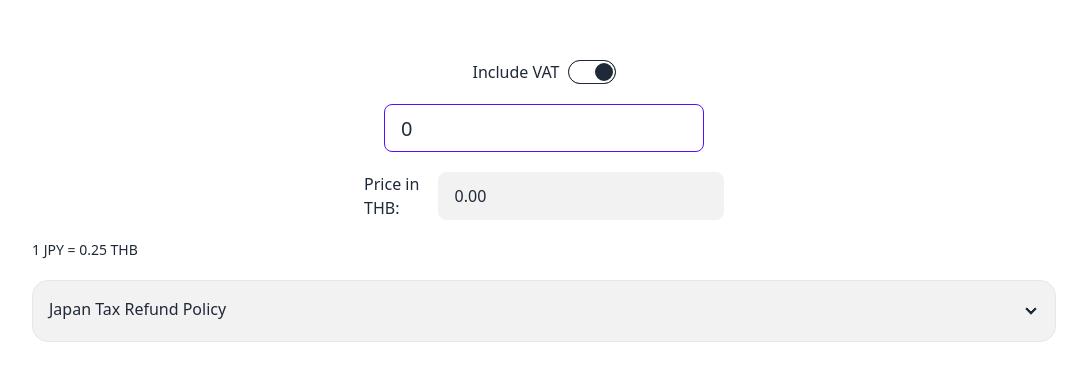
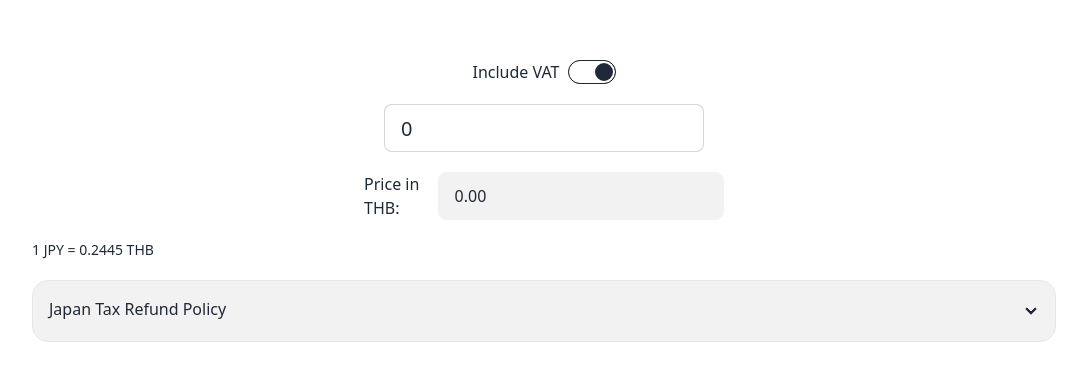
Before and after one commit to wit03/JYP-Baht, a SvelteKit app: page / in a window 1280 px wide. Shown: the part 199-580 px from the top of the page, without its empty margins (96-1183 px from the left). Built offline with nearby package versions, Linux system fonts and the light colour scheme; no server answers.

Commit message:
fix: change some info

```diff
--- a/package.json
+++ b/package.json
@@ -1,5 +1,5 @@
 {
-	"name": "retropgf-dashboard",
+	"name": "yen-baht",
 	"version": "0.0.1",
 	"private": true,
 	"scripts": {
--- a/src/routes/+page.svelte
+++ b/src/routes/+page.svelte
@@ -11,7 +11,7 @@
             rate = res.rates.THB.toFixed(4);
         }).catch((err) => {
             console.log(err, "using fallback rate");
-            rate = 0.25;
+            rate = 0.2445;
         });
 </script>
 
@@ -28,7 +28,7 @@
     <input
         type="text"
         placeholder="JPY"
-        class="input input-bordered input-primary w-full max-w-xs text-xl"
+        class="input input-bordered w-full max-w-xs text-xl"
         bind:value={yen}
     />
 
```
